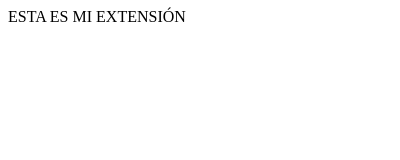
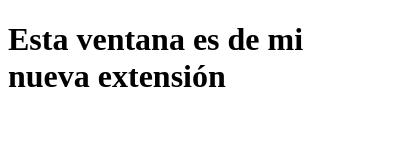
Before and after one commit to margrade/extension-chrome-backgroundColor, a browser extension: page popup.html in a window 400 px wide. Drawn offline with Linux system fonts and the light colour scheme.

Commit message:
Desarrollo de la extensión

```diff
--- /dev/null
+++ b/content_scripts.js
@@ -0,0 +1,3 @@
+document.getElementsByTagName("body")[0].style.backgroundColor = "blue";
+
+//cambia el color de la página de Google
--- a/index.html
+++ b/popup.html
@@ -10,8 +10,14 @@
     <title>Document</title>
 </head>
 
-<body>
-    ESTA ES MI EXTENSIÓN
-</body>
+  <body>
+    <h1>Esta ventana es de mi nueva extensión</h1>
+<!-- <br>
+<button>
+  Haz click aquí
+</button> -->
+
+
+  </body>
 
 </html>
```
Also changed, not shown: img/mundo128.png (added), img/mundo32.png (added), img/mundo48.png (added), manifest.json, 1 other file.
